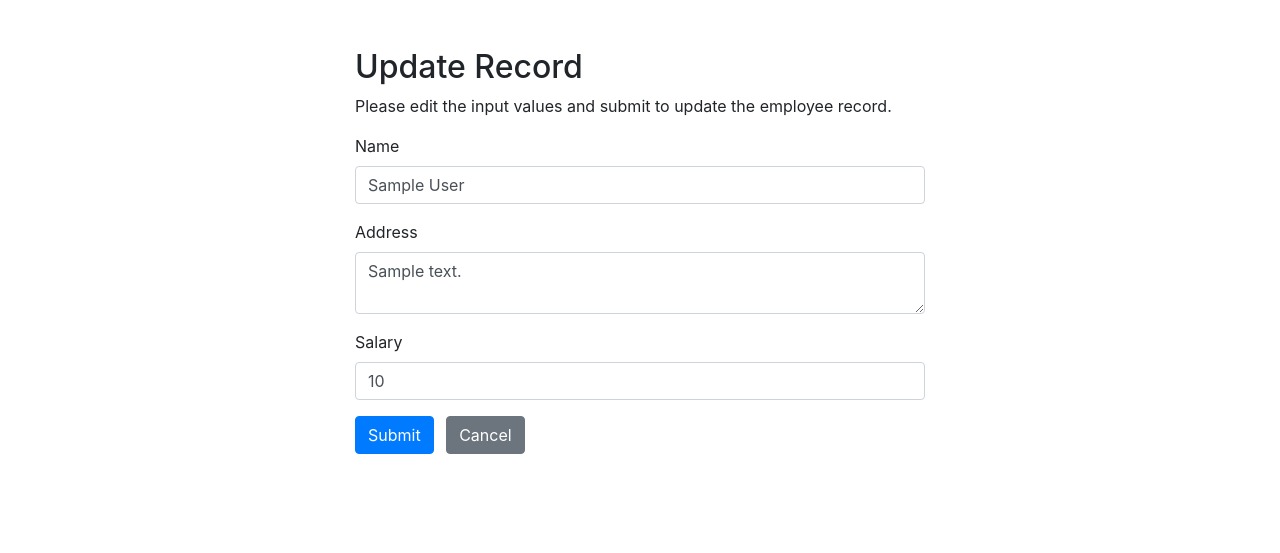
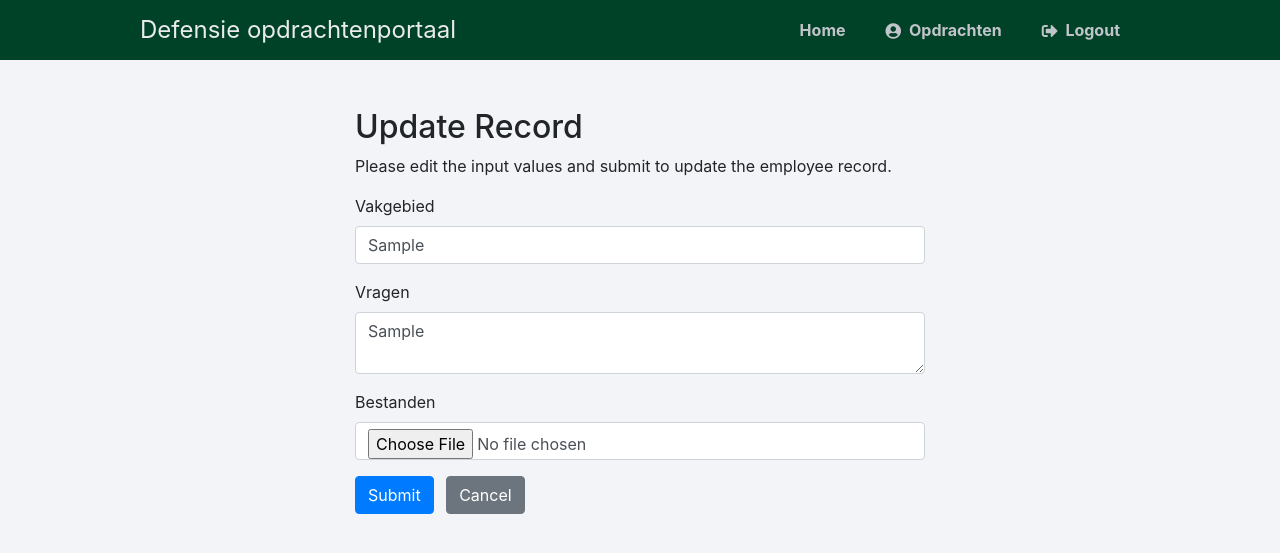
Before and after one commit to dstouthamer/opdrachtenportaal, a PHP site: page /update.php?id=1 in a window 1280 px wide. Shown: the top 553 px of the page. Run offline with PHP 8.4, Linux system fonts and the light colour scheme; the visitor is signed in with stand-in values (Sample User, id 1); tables that the repository leaves empty or names only in its code hold one stand-in row (values such as "Sample post").

Commit message:
Version 2.0 03-06-2021

```diff
--- a/phplogin/config.php
+++ b/phplogin/config.php
@@ -4,7 +4,7 @@ server with default setting (user 'root' with no password) */
 define('DB_SERVER', 'localhost');
 define('DB_USERNAME', 'root');
 define('DB_PASSWORD', '');
-define('DB_NAME', 'phplogin');
+define('DB_NAME', 'test');
 
 /* Attempt to connect to MySQL database */
 $link = mysqli_connect(DB_SERVER, DB_USERNAME, DB_PASSWORD, DB_NAME);
--- a/phplogin/style.css
+++ b/phplogin/style.css
@@ -59,7 +59,7 @@ body {
     transition: background-color 0.2s;
 }
 .navtop {
-	background-color: #2f3947;
+  background-color: #004228;
   height: 60px;
   width: 100%;
   border: 0;
@@ -106,7 +106,7 @@ body.loggedin {
   padding: 25px 0;
   font-size: 22px;
   border-bottom: 1px solid #e0e0e3;
-	color: #4a536e;
+  color: #004228;
 }
 .content > p, .content > div {
   box-shadow: 0 0 5px 0 rgba(0, 0, 0, 0.1);
@@ -119,7 +119,7 @@ body.loggedin {
 }
 .content > p table td:first-child, .content > div table td:first-child {
   font-weight: bold;
-	color: #4a536e;
+  color: #004228;
   padding-right: 15px;
 }
 .content > div p {
--- a/phplogin/update.php
+++ b/phplogin/update.php
@@ -1,32 +1,11 @@
-<?php
-session_start();
-// If user is not logged in send to login page...
-if (!isset($_SESSION['loggedin'])) {
-	header('Location: index.html');
-	exit;
-}
-$DATABASE_HOST = 'localhost';
-$DATABASE_USER = 'root';
-$DATABASE_PASS = '';
-$DATABASE_NAME = 'phplogin';
-$con = mysqli_connect($DATABASE_HOST, $DATABASE_USER, $DATABASE_PASS, $DATABASE_NAME);
-if (mysqli_connect_errno()) {
-	exit('Failed to connect to MySQL: ' . mysqli_connect_error());
-}
-$stmt = $con->prepare('SELECT password, email FROM accounts WHERE id = ?');
-$stmt->bind_param('i', $_SESSION['id']);
-$stmt->execute();
-$stmt->bind_result($password, $email);
-$stmt->fetch();
-$stmt->close();
-?>
+
 <?php
 // Include config file
 require_once "config.php";
 
 // Define variables and initialize with empty values
-$name = $address = $salary = "";
-$name_err = $address_err = $salary_err = "";
+$vakgebied = $vragen = $bestanden = "";
+$vakgebied_err = $vragen_err = $bestanden_err = "";
 
 // Processing form data when form is submitted
 if(isset($_POST["id"]) && !empty($_POST["id"])){
@@ -34,46 +13,46 @@ if(isset($_POST["id"]) && !empty($_POST["id"])){
     $id = $_POST["id"];
 
     // Validate name
-    $input_name = trim($_POST["name"]);
-    if(empty($input_name)){
-        $name_err = "Please enter a name.";
-    } elseif(!filter_var($input_name, FILTER_VALIDATE_REGEXP, array("options"=>array("regexp"=>"/^[a-zA-Z\s]+$/")))){
-        $name_err = "Please enter a valid name.";
+    $input_vakgebied = trim($_POST["vakgebied"]);
+    if(empty($input_vakgebied)){
+        $vakgebied_err = "Please enter a name.";
+    } elseif(!filter_var($input_vakgebied, FILTER_VALIDATE_REGEXP, array("options"=>array("regexp"=>"/^[a-zA-Z\s]+$/")))){
+        $vakgebied_err = "Please enter a valid name.";
     } else{
-        $name = $input_name;
+        $vakgebied = $input_vakgebied;
     }
 
     // Validate address address
-    $input_address = trim($_POST["address"]);
-    if(empty($input_address)){
-        $address_err = "Please enter an address.";
+    $input_vragen = trim($_POST["vragen"]);
+    if(empty($input_vragen)){
+        $vragen_err = "Please enter an address.";
     } else{
-        $address = $input_address;
+        $vragen = $input_vragen;
     }
 
     // Validate salary
-    $input_salary = trim($_POST["salary"]);
-    if(empty($input_salary)){
-        $salary_err = "Please enter the salary amount.";
-    } elseif(!ctype_digit($input_salary)){
-        $salary_err = "Please enter a positive integer value.";
+    $input_bestanden = trim($_POST["bestanden"]);
+    if(empty($input_bestanden)){
+        $bestanden_err = "Please enter the salary amount.";
+    } elseif(!ctype_digit($input_bestanden)){
+        $bestanden_err = "Please enter a positive integer value.";
     } else{
-        $salary = $input_salary;
+        $bestanden = $input_bestanden;
     }
 
     // Check input errors before inserting in database
-    if(empty($name_err) && empty($address_err) && empty($salary_err)){
+    if(empty($vakgebied_err) && empty($vragen_err) && empty($bestanden_err)){
         // Prepare an update statement
-        $sql = "UPDATE employees SET name=?, address=?, salary=? WHERE id=?";
+        $sql = "UPDATE opdrachten SET vakgebied=?, vragen=?, bestanden=? WHERE id=?";
 
         if($stmt = mysqli_prepare($link, $sql)){
             // Bind variables to the prepared statement as parameters
-            mysqli_stmt_bind_param($stmt, "sssi", $param_name, $param_address, $param_salary, $param_id);
+            mysqli_stmt_bind_param($stmt, "sssi", $param_vakgebied, $param_vragen, $param_bestanden, $param_id);
 
             // Set parameters
-            $param_name = $name;
-            $param_address = $address;
-            $param_salary = $salary;
+            $param_vakgebied = $vakgebied;
+            $param_vragen = $vragen;
+            $param_bestanden = $bestanden;
             $param_id = $id;
 
             // Attempt to execute the prepared statement
@@ -99,7 +78,7 @@ if(isset($_POST["id"]) && !empty($_POST["id"])){
         $id =  trim($_GET["id"]);
 
         // Prepare a select statement
-        $sql = "SELECT * FROM employees WHERE id = ?";
+        $sql = "SELECT * FROM opdrachten WHERE id = ?";
         if($stmt = mysqli_prepare($link, $sql)){
             // Bind variables to the prepared statement as parameters
             mysqli_stmt_bind_param($stmt, "i", $param_id);
@@ -117,9 +96,9 @@ if(isset($_POST["id"]) && !empty($_POST["id"])){
                     $row = mysqli_fetch_array($result, MYSQLI_ASSOC);
 
                     // Retrieve individual field value
-                    $name = $row["name"];
-                    $address = $row["address"];
-                    $salary = $row["salary"];
+                    $vakgebied = $row["vakgebied"];
+                    $vragen = $row["vragen"];
+                    $bestanden = $row["bestanden"];
                 } else{
                     // URL doesn't contain valid id. Redirect to error page
                     header("location: error.php");
@@ -156,8 +135,18 @@ if(isset($_POST["id"]) && !empty($_POST["id"])){
             margin: 0 auto;
         }
     </style>
+    <link href="style.css" rel="stylesheet" type="text/css">
+		<link rel="stylesheet" href="https://use.fontawesome.com/releases/v5.7.1/css/all.css">
 </head>
-<body>
+<body class="loggedin">
+		<nav class="navtop">
+			<div>
+				<h1>Defensie opdrachtenportaal</h1>
+                <a href="entry.php">Home</a>
+				<a href="opdrachten.php"><i class="fas fa-user-circle"></i>Opdrachten</a>
+				<a href="logout.php"><i class="fas fa-sign-out-alt"></i>Logout</a>
+			</div>
+		</nav>
     <div class="wrapper">
         <div class="container-fluid">
             <div class="row">
@@ -166,19 +155,19 @@ if(isset($_POST["id"]) && !empty($_POST["id"])){
                     <p>Please edit the input values and submit to update the employee record.</p>
                     <form action="<?php echo htmlspecialchars(basename($_SERVER['REQUEST_URI'])); ?>" method="post">
                         <div class="form-group">
-                            <label>Name</label>
-                            <input type="text" name="name" class="form-control <?php echo (!empty($name_err)) ? 'is-invalid' : ''; ?>" value="<?php echo $name; ?>">
-                            <span class="invalid-feedback"><?php echo $name_err;?></span>
+                        <label>Vakgebied</label>
+                            <input type="text" name="vakgebied" class="form-control <?php echo (!empty($vakgebied_err)) ? 'is-invalid' : ''; ?>" value="<?php echo $vakgebied; ?>">
+                            <span class="invalid-feedback"><?php echo $vakgebied_err;?></span>
                         </div>
                         <div class="form-group">
-                            <label>Address</label>
-                            <textarea name="address" class="form-control <?php echo (!empty($address_err)) ? 'is-invalid' : ''; ?>"><?php echo $address; ?></textarea>
-                            <span class="invalid-feedback"><?php echo $address_err;?></span>
+                            <label>Vragen</label>
+                            <textarea name="vragen" class="form-control <?php echo (!empty($vragen_err)) ? 'is-invalid' : ''; ?>"><?php echo $vragen; ?></textarea>
+                            <span class="invalid-feedback"><?php echo $vragen_err;?></span>
                         </div>
                         <div class="form-group">
-                            <label>Salary</label>
-                            <input type="text" name="salary" class="form-control <?php echo (!empty($salary_err)) ? 'is-invalid' : ''; ?>" value="<?php echo $salary; ?>">
-                            <span class="invalid-feedback"><?php echo $salary_err;?></span>
+                            <label>Bestanden</label>
+                            <input type="file" name="bestanden" class="form-control <?php echo (!empty($bestanden_err)) ? 'is-invalid' : ''; ?>" value="<?php echo $bestanden; ?>">
+                            <span class="invalid-feedback"><?php echo $bestanden_err;?></span>
                         </div>
                         <input type="hidden" name="id" value="<?php echo $id; ?>"/>
                         <input type="submit" class="btn btn-primary" value="Submit">
```
Also changed, not shown: phplogin/create.php (+46 -60 lines), phplogin/delete.php (+14 -25 lines), phplogin/entry.php (added, +30 -0 lines), phplogin/index.php (added, +79 -0 lines), phplogin/logout.php (+5 -5 lines), phplogin/opdrachten.php (+26 -28 lines), phplogin/read.php (+22 -33 lines), phplogin/register.php (+52 -4 lines), phplogin/unity/ItemsData.php (added, +30 -0 lines), phplogin/unity/connection.php (added), 2 other files. Lines whose indentation alone changed are shown as unchanged.
